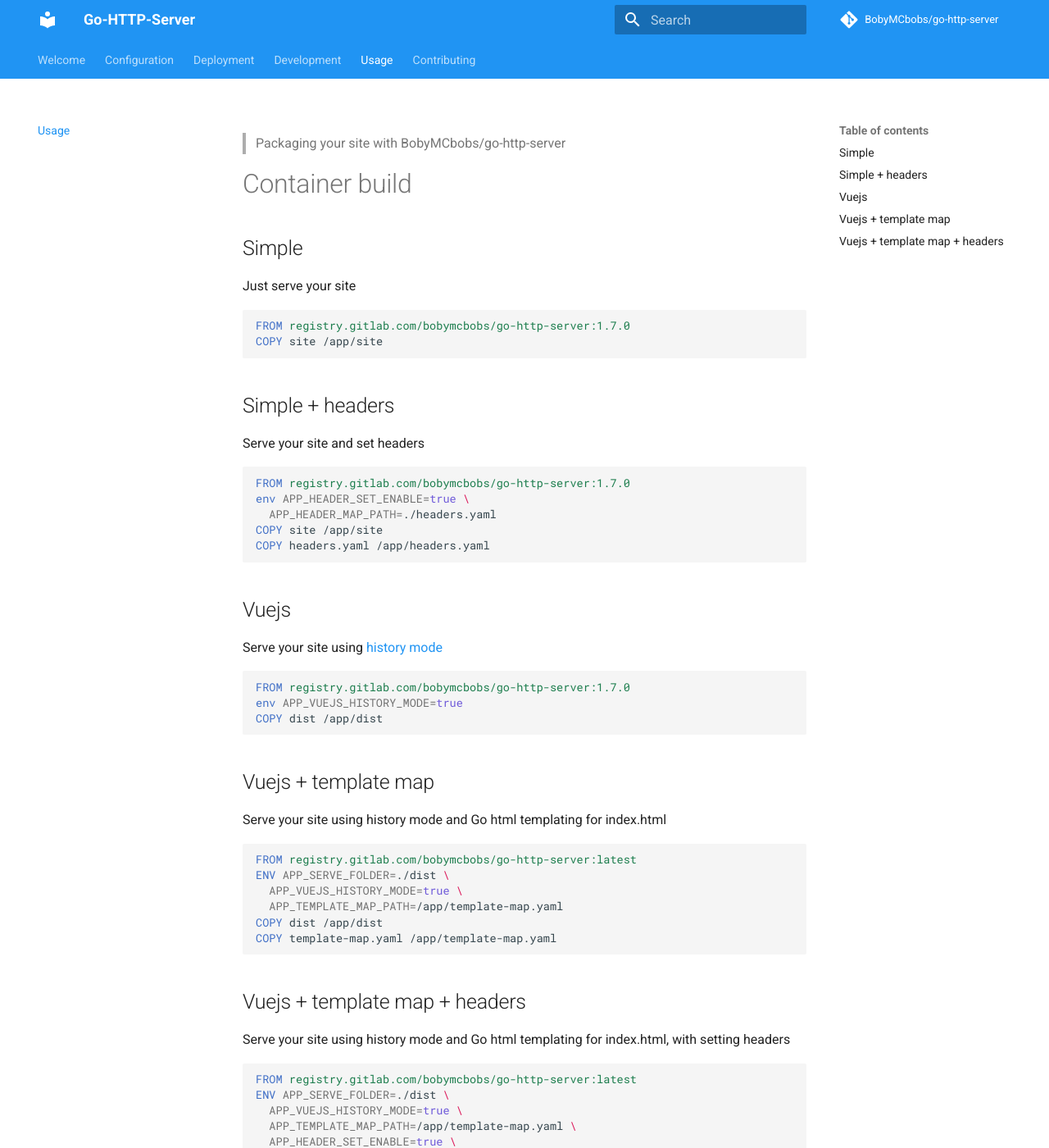
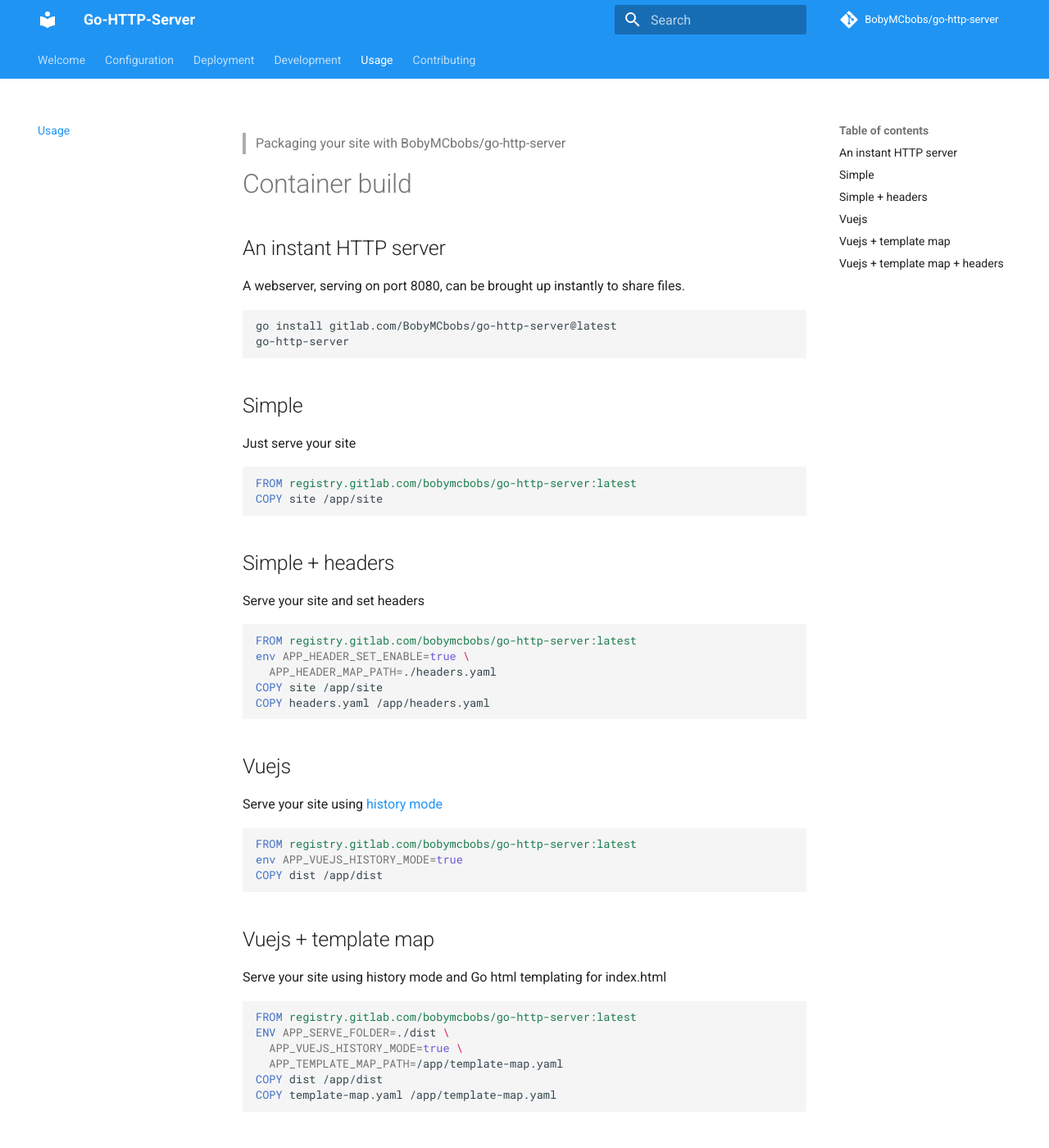
Before and after one commit to BobyMCbobs/go-http-server, an MkDocs documentation site: the page built from docs/usage.md, in a window 1280 px wide and 1400 px high. Shown: the whole window at 82% size. Built offline with MkDocs 1.6.1 and Material for MkDocs 9.7.7, drawn with Linux system fonts in a browser that asks for light colours; comment, search, counter and statistics services are not loaded; some of the changed text lies outside the part shown.

Commit message:
chore: add links and update image refs
- add link to dockerfile usage examples
- update to shuffle instant usage
- update to use latest in dockerfile examples

````diff
--- a/README.md
+++ b/README.md
@@ -1,3 +1,5 @@
+# go-http-server
+
 > A HTTP server for sharing a local folder
 
 # Features
--- a/docs/usage.md
+++ b/docs/usage.md
@@ -1,13 +1,22 @@
 > Packaging your site with BobyMCbobs/go-http-server
 
 # Container build
+
+## An instant HTTP server
+
+A webserver, serving on port 8080, can be brought up instantly to share files.
+
+```bash
+go install gitlab.com/BobyMCbobs/go-http-server@latest
+go-http-server
+```
 
 ## Simple
 
 Just serve your site
 
 ```dockerfile
-FROM registry.gitlab.com/bobymcbobs/go-http-server:1.7.0
+FROM registry.gitlab.com/bobymcbobs/go-http-server:latest
 COPY site /app/site
 ```
 
@@ -16,7 +25,7 @@ COPY site /app/site
 Serve your site and set headers
 
 ```dockerfile
-FROM registry.gitlab.com/bobymcbobs/go-http-server:1.7.0
+FROM registry.gitlab.com/bobymcbobs/go-http-server:latest
 env APP_HEADER_SET_ENABLE=true \
   APP_HEADER_MAP_PATH=./headers.yaml
 COPY site /app/site
@@ -28,7 +37,7 @@ COPY headers.yaml /app/headers.yaml
 Serve your site using [history mode](https://router.vuejs.org/guide/essentials/history-mode.html)
 
 ```dockerfile
-FROM registry.gitlab.com/bobymcbobs/go-http-server:1.7.0
+FROM registry.gitlab.com/bobymcbobs/go-http-server:latest
 env APP_VUEJS_HISTORY_MODE=true
 COPY dist /app/dist
 ```
@@ -80,12 +89,3 @@ func main() {
     Listen()
 }
 ```
-
-# An instant HTTP server
-
-A webserver, serving on port 8080, can be brought up instantly to share files.
-
-```bash
-go install gitlab.com/BobyMCbobs/go-http-server@latest
-go-http-server
-```
````
Also changed, not shown: docs/deployment.md (+2 -0 lines).
